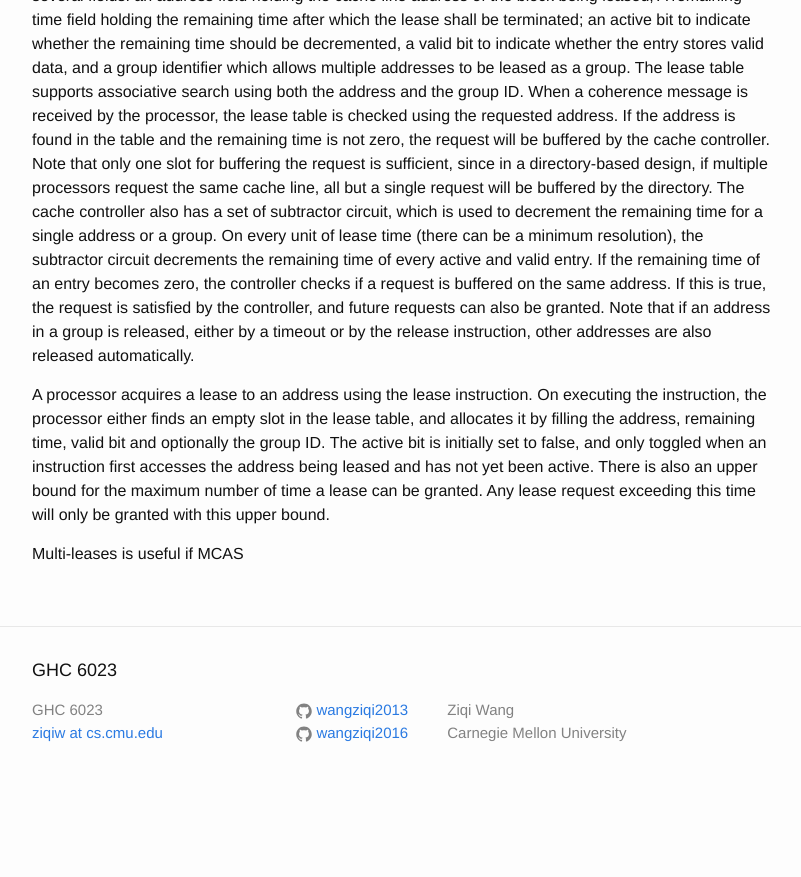
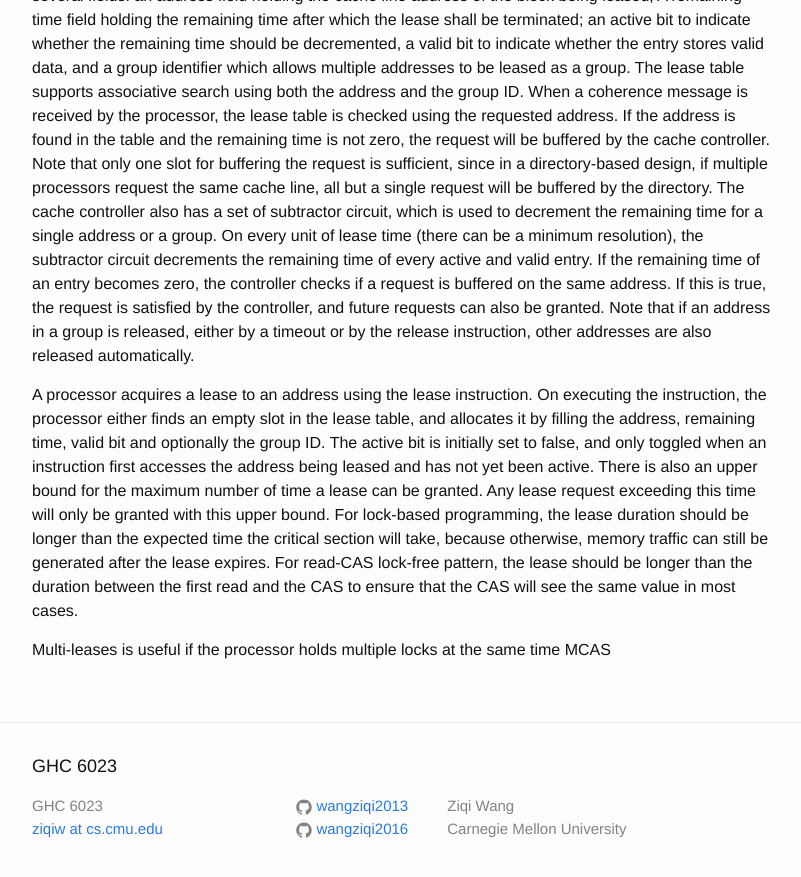
Before and after one commit to wangziqi2013/wangziqi2013.github.io, a Jekyll site: the page built from _posts/2019-01-11-lease-release.markdown, in a window 1280 px wide and 900 px high, scrolled down 1138 px. Shown: the top 877 px of the window, without its empty margins (238-1039 px from the left). Built offline with Jekyll 4.4.1, drawn with Linux system fonts in a browser that asks for light colours; before the commit the page ends 1942 px from its top, so only the background shows below that.

Commit message:
Adding usage

```diff
--- a/_posts/2019-01-11-lease-release.markdown
+++ b/_posts/2019-01-11-lease-release.markdown
@@ -56,5 +56,9 @@ either finds an empty slot in the lease table, and allocates it by filling the a
 and optionally the group ID. The active bit is initially set to false, and only toggled when an instruction first
 accesses the address being leased and has not yet been active. There is also an upper bound for the maximum number
 of time a lease can be granted. Any lease request exceeding this time will only be granted with this upper bound.
+For lock-based programming, the lease duration should be longer than the expected time the critical section will
+take, because otherwise, memory traffic can still be generated after the lease expires. For read-CAS lock-free pattern,
+the lease should be longer than the duration between the first read and the CAS to ensure that the CAS will see
+the same value in most cases.
 
-Multi-leases is useful if MCAS
+Multi-leases is useful if the processor holds multiple locks at the same time MCAS
```
